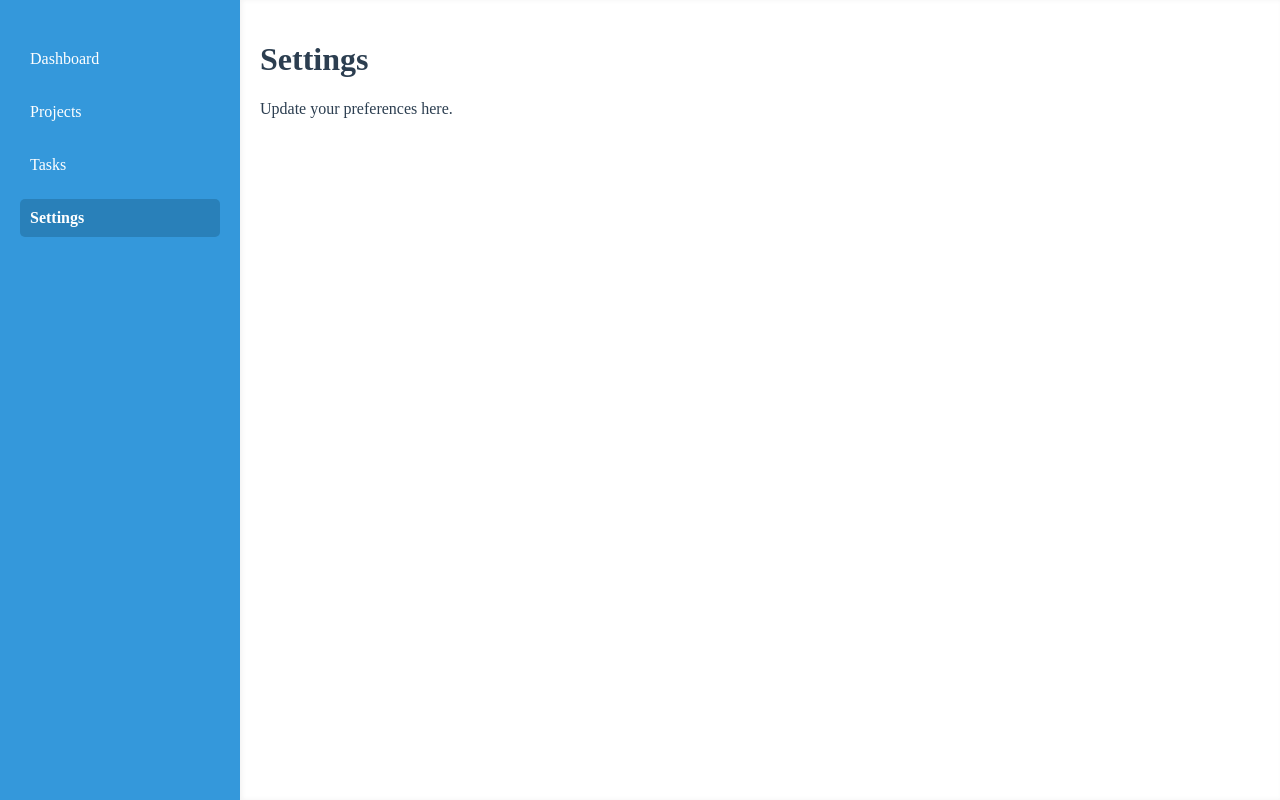
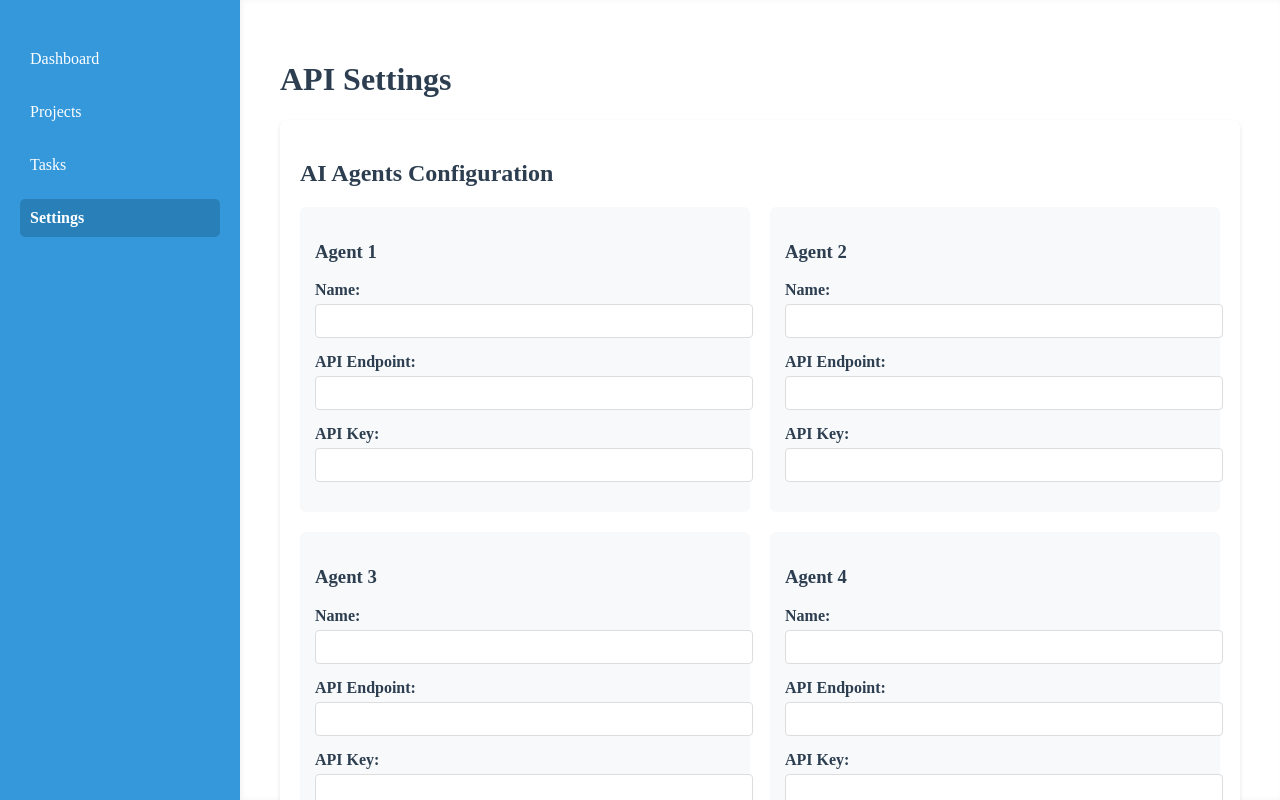
Before and after one commit to MaxParisotto/autowiki-base, a Vue app: page /settings in a window 1280 px wide. Built offline with nearby package versions, Linux system fonts and the light colour scheme.

Commit message:
Implement comprehensive settings page for API configurations

```diff
--- a/src/pages/Settings.vue
+++ b/src/pages/Settings.vue
@@ -1,12 +1,225 @@
 <template>
-    <div>
-      <h1>Settings</h1>
-      <p>Update your preferences here.</p>
+  <div class="settings-container">
+    <h1>API Settings</h1>
+
+    <form @submit.prevent="saveSettings" class="settings-form">
+      <!-- AI Agents Section -->
+      <section class="settings-section">
+        <h2>AI Agents Configuration</h2>
+        <div class="agents-grid">
+          <div v-for="(agent, index) in settings.aiAgents" :key="index" class="agent-config">
+            <h3>Agent {{index + 1}}</h3>
+            <div class="form-group">
+              <label>Name:</label>
+              <input v-model="agent.name" type="text" required>
+            </div>
+            <div class="form-group">
+              <label>API Endpoint:</label>
+              <input v-model="agent.endpoint" type="url" required>
+            </div>
+            <div class="form-group">
+              <label>API Key:</label>
+              <input v-model="agent.apiKey" type="password" required>
+            </div>
+          </div>
+        </div>
+      </section>
+
+      <!-- Weaviate Section -->
+      <section class="settings-section">
+        <h2>Weaviate Configuration</h2>
+        <div class="form-group">
+          <label>Host URL:</label>
+          <input v-model="settings.weaviate.host" type="url" required>
+        </div>
+        <div class="form-group">
+          <label>API Key:</label>
+          <input v-model="settings.weaviate.apiKey" type="password" required>
+        </div>
+      </section>
+
+      <!-- PostgreSQL Section -->
+      <section class="settings-section">
+        <h2>PostgreSQL Configuration</h2>
+        <div class="form-group">
+          <label>Host:</label>
+          <input v-model="settings.postgresql.host" type="text" required>
+        </div>
+        <div class="form-group">
+          <label>Port:</label>
+          <input v-model="settings.postgresql.port" type="number" required>
+        </div>
+        <div class="form-group">
+          <label>Database:</label>
+          <input v-model="settings.postgresql.database" type="text" required>
+        </div>
+        <div class="form-group">
+          <label>Username:</label>
+          <input v-model="settings.postgresql.username" type="text" required>
+        </div>
+        <div class="form-group">
+          <label>Password:</label>
+          <input v-model="settings.postgresql.password" type="password" required>
+        </div>
+      </section>
+
+      <!-- Nextcloud Section -->
+      <section class="settings-section">
+        <h2>Nextcloud Configuration</h2>
+        <div class="form-group">
+          <label>Instance URL:</label>
+          <input v-model="settings.nextcloud.url" type="url" required>
+        </div>
+        <div class="form-group">
+          <label>Username:</label>
+          <input v-model="settings.nextcloud.username" type="text" required>
+        </div>
+        <div class="form-group">
+          <label>App Password:</label>
+          <input v-model="settings.nextcloud.password" type="password" required>
+        </div>
+      </section>
+
+      <!-- OpenAI Custom GPT Section -->
+      <section class="settings-section">
+        <h2>OpenAI Custom GPT Configuration</h2>
+        <div class="form-group">
+          <label>API Key:</label>
+          <input v-model="settings.openai.apiKey" type="password" required>
+        </div>
+        <div class="form-group">
+          <label>Model Name:</label>
+          <input v-model="settings.openai.model" type="text" required>
+        </div>
+        <div class="form-group">
+          <label>Organization ID:</label>
+          <input v-model="settings.openai.orgId" type="text">
+        </div>
+      </section>
+
+      <div class="form-actions">
+        <button type="submit" class="save-button">Save Settings</button>
+      </div>
+    </form>
   </div>
 </template>
 
 <script>
 export default {
   name: "Settings",
-  };
+  data() {
+    return {
+      settings: {
+        aiAgents: [
+          { name: '', endpoint: '', apiKey: '' },
+          { name: '', endpoint: '', apiKey: '' },
+          { name: '', endpoint: '', apiKey: '' },
+          { name: '', endpoint: '', apiKey: '' }
+        ],
+        weaviate: {
+          host: '',
+          apiKey: ''
+        },
+        postgresql: {
+          host: '',
+          port: 5432,
+          database: '',
+          username: '',
+          password: ''
+        },
+        nextcloud: {
+          url: '',
+          username: '',
+          password: ''
+        },
+        openai: {
+          apiKey: '',
+          model: 'gpt-4',
+          orgId: ''
+        }
+      }
+    }
+  },
+  methods: {
+    saveSettings() {
+      // TODO: Implement API call to save settings
+      console.log('Saving settings:', this.settings)
+    }
+  }
+}
 </script>
+
+<style scoped>
+.settings-container {
+  max-width: 1200px;
+  margin: 0 auto;
+  padding: 20px;
+}
+
+.settings-section {
+  background: white;
+  padding: 20px;
+  border-radius: 8px;
+  margin-bottom: 20px;
+  box-shadow: 0 2px 4px rgba(0, 0, 0, 0.1);
+}
+
+.agents-grid {
+  display: grid;
+  grid-template-columns: repeat(auto-fit, minmax(300px, 1fr));
+  gap: 20px;
+}
+
+.agent-config {
+  background: var(--background-dark);
+  padding: 15px;
+  border-radius: 6px;
+}
+
+.form-group {
+  margin-bottom: 15px;
+}
+
+.form-group label {
+  display: block;
+  margin-bottom: 5px;
+  font-weight: bold;
+  color: var(--text-dark);
+}
+
+.form-group input {
+  width: 100%;
+  padding: 8px;
+  border: 1px solid #ddd;
+  border-radius: 4px;
+  font-size: 14px;
+}
+
+.form-actions {
+  margin-top: 30px;
+  text-align: right;
+}
+
+.save-button {
+  background-color: var(--primary-color);
+  color: white;
+  padding: 10px 20px;
+  border: none;
+  border-radius: 4px;
+  cursor: pointer;
+  font-size: 16px;
+  transition: background-color 0.3s;
+}
+
+.save-button:hover {
+  background-color: var(--hover-color);
+}
+
+h1, h2 {
+  color: var(--text-dark);
+}
+
+h2 {
+  margin-bottom: 20px;
+}
+</style>
```
Lines whose indentation alone changed are shown as unchanged.
